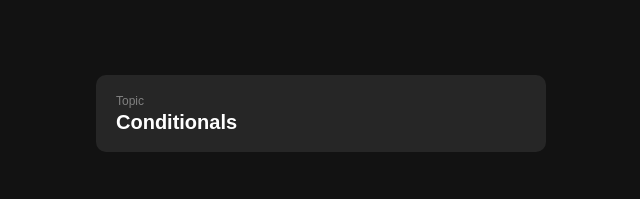
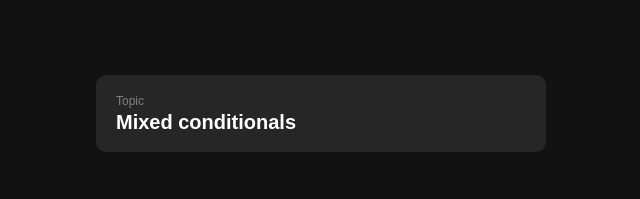
Before and after one commit to kamyninvlad/Mixed-Conditionals, a plain HTML site: page index.html in a window 1280 px wide. Shown: the top 199 px of the page, 319-959 px from the left. Drawn offline with Linux system fonts and the light colour scheme; files whose address does not match are found by name; a web font is replaced by a local one.

Commit message:
Update index.html

```diff
--- a/index.html
+++ b/index.html
@@ -4,7 +4,7 @@
 <head>
     <meta charset="utf-8">
     <meta name="viewport" content="width=device-width, initial-scale=1.0">
-    <title>CONDITIONALS</title>
+    <title>MIXED CONDITIONALS</title>
     <link href="https://fonts.cdnfonts.com/css/metropolis-2?styles=21184,21188,21176,21177,21178,21179" rel="stylesheet">
     <link href="https://fonts.cdnfonts.com/css/open-sans?styles=17414,169190,17412,17413,17415,17416" rel="stylesheet">
 
@@ -17,7 +17,7 @@
             <div class="info-box">
                 <div class="info-field">
                     <h3 class="field-name">Topic</h3>
-                    <h1 class="field-value">Conditionals</h1>
+                    <h1 class="field-value">Mixed conditionals</h1>
                 </div>
             </div>
         </div>
```
